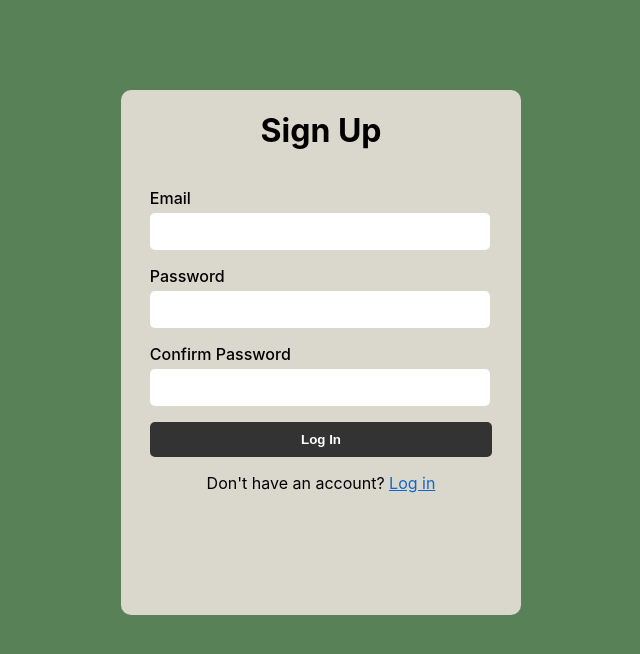
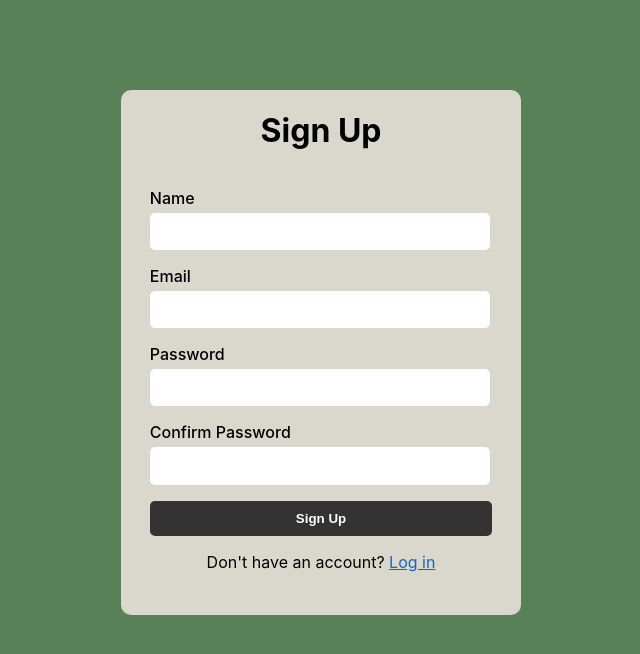
Before and after one commit to broliver18/stick-it-frontend, a React (Create React App) app: page /sign-up in a window 1280 px wide. Shown: the top 654 px of the page, without its empty margins (319-959 px from the left). Built offline with nearby package versions, Linux system fonts and the light colour scheme; no server answers.

Commit message:
Add name field to form

```diff
--- a/src/Components/SignUp/SignUp.js
+++ b/src/Components/SignUp/SignUp.js
@@ -11,8 +11,14 @@ function SignUp() {
       <div id="sign-up-form" className="container-top form">
         <h1>Sign Up</h1>
         <Formik
-          initialValues={{ email: "", password: "", confirmPassword: "" }}
+          initialValues={{
+            name: "",
+            email: "",
+            password: "",
+            confirmPassword: "",
+          }}
           validationSchema={Yup.object({
+            name: Yup.string().required("Name required"),
             email: Yup.string()
               .required("Email required")
               .email("Invalid email address"),
@@ -51,6 +57,11 @@ function SignUp() {
         >
           {({ handleSubmit, isSubmitting }) => (
             <Form className="login-signup-container" onSubmit={handleSubmit}>
+              <label className="heavy" htmlFor="name">
+                Name
+              </label>
+              <Field id="name" name="name" type="text" autoComplete="name" />
+              <ErrorMessage className="error" name="name" component="div" />
               <label className="heavy" htmlFor="email">
                 Email
               </label>
@@ -81,7 +92,7 @@ function SignUp() {
               />
               <div className="button-container">
                 <button type="submit" disabled={isSubmitting}>
-                  Log In
+                  Sign Up
                 </button>
                 <p>
                   Don't have an account? <span />
```
